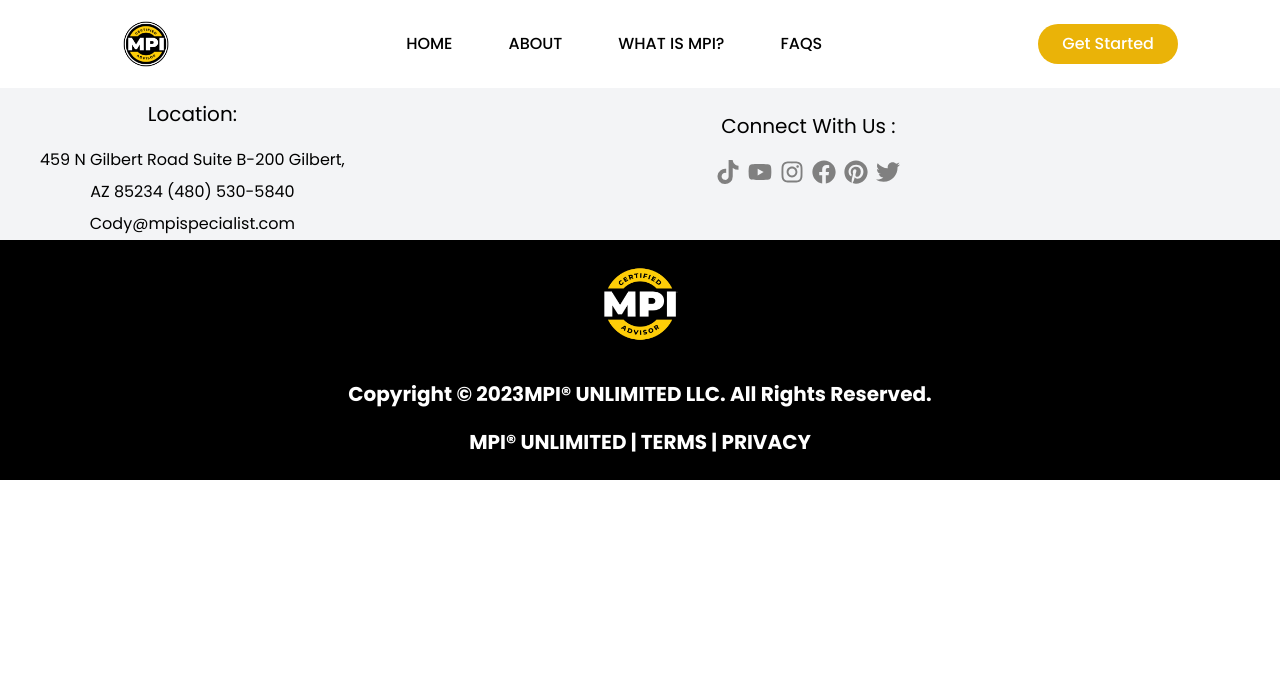
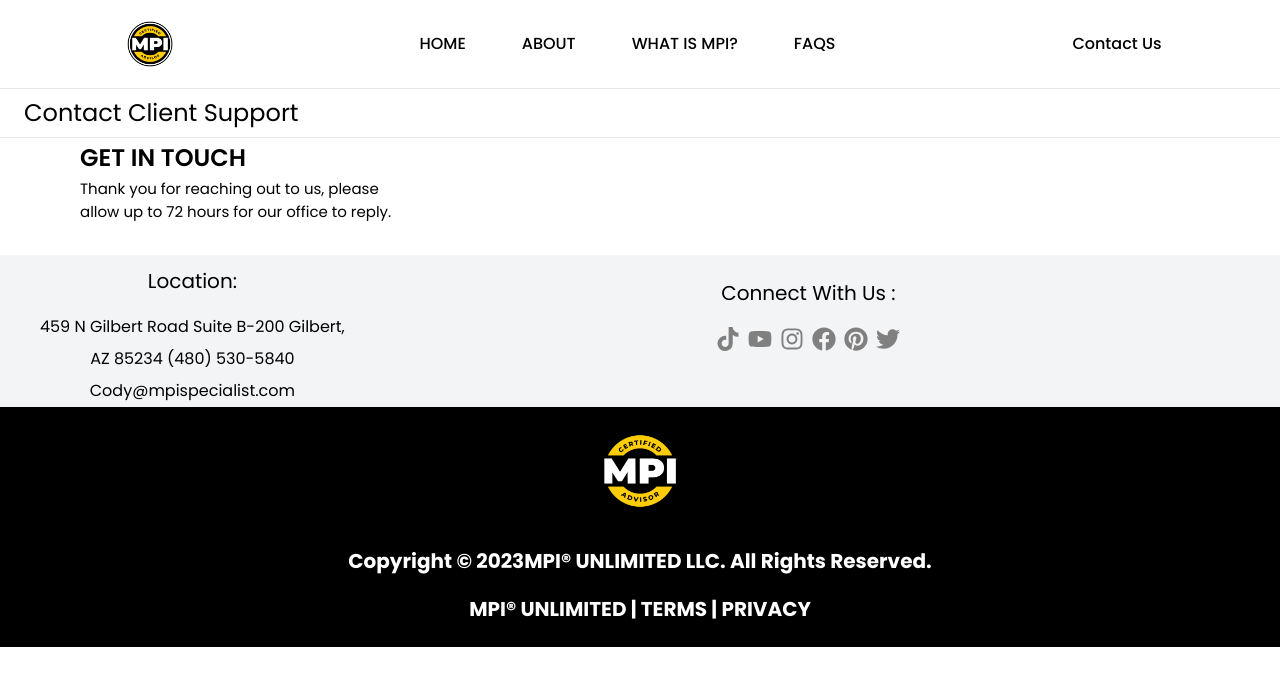
Before and after one commit to boymeetsblockchain/mpi, a React (Create React App) app: page /clientsupport in a window 1280 px wide. Shown: the top 686 px of the page. Built offline with nearby package versions, Linux system fonts and the light colour scheme.

Commit message:
working on the contact page

```diff
--- a/public/index.html
+++ b/public/index.html
@@ -24,7 +24,7 @@
       work correctly both with client-side routing and a non-root public URL.
       Learn how to configure a non-root public URL by running `npm run build`.
     -->
-    <title>React App</title>
+    <title>Mpi Unlimited</title>
   </head>
   <body>
     <noscript>You need to enable JavaScript to run this app.</noscript>
--- a/src/App.js
+++ b/src/App.js
@@ -8,6 +8,7 @@ import Intro from './pages/Intro';
 import MpiBook from './pages/MpiBook';
 import { BrowserRouter,Routes,Route } from 'react-router-dom';
 import MbiCalculator from './components/MbiCalculate';
+import ClientSupport from './pages/ClientSupport';
 
 function App() {
   return (
@@ -20,6 +21,7 @@ function App() {
         <Route  path='/introtompi' element={<Intro/>}/>
         <Route path='/mpicalculator' element={<MbiCalculator />} />
         <Route  path='/mpibook' element={<MpiBook/>}/>
+        <Route  path='/clientsupport' element={<ClientSupport/>}/>
       </Routes>
       <Footer/>
     </BrowserRouter>
--- /dev/null
+++ b/src/components/Navbar/ContactLinks.jsx
@@ -0,0 +1,78 @@
+import React, { useEffect, useState } from 'react'
+
+function NavLinks() {
+    const [clickedLink, setClickedLink] = useState(null);
+    const [isSubMenuOpen, setIsSubMenuOpen] = useState(false);
+
+    const links = [
+        {
+            name: 'Contact Us',
+            submenu: true,
+            sublink: [
+                { name: 'Client Support', link:'/clientsupport' },
+                { name: 'Mpi Unlimited',link:'/mpiunlimited' },
+                { name: 'Careers',link:'/career' },
+            ],
+        },
+
+    ];
+
+    const handleLinkClick = (link) => {
+        if (clickedLink === link.name){
+            setClickedLink(null)
+        }
+        else {
+            setClickedLink(link.name)
+        }
+    }
+
+  return (
+    <>
+    {
+        links.map(link=>(
+                <div className='px-3 text-left md:cursor-pointer group' key={link.name}>
+                <h1 className='py-7 text-semibold cursor-pointer' onClick={() => handleLinkClick(link)}>{link.name}</h1>
+                    <div className='hidden md:block'>
+                    {link.submenu && (
+                        <div className='absolute top-10 group-hover:block hover:block hover:md:block hidden'>
+                            <div className="py-3">
+                                <div className="w-4 h-4 left-3 absolute mt-1 bg-white rotate-45"></div>
+                            </div>
+                            <div className='bg-white p-3.5'>
+                                <div className='' onClick={() => link.submenu = false}>
+                                    {link.sublink.map((mysublinks) => (
+                                        <div className='bg-gray-100 hover:bg-gray-200 text-center flex flex-col px-3' key={mysublinks.name}>
+                                            <h1 className='text-sm hover:text-yellow-500 my-2.5' on><a href={mysublinks.link}>{mysublinks.name}</a></h1>
+
+                                            <hr />
+                                        </div>
+                                    ))}
+                                </div>
+                            </div>
+                        </div>
+                    )}
+                    </div>
+                    <div className='md:hidden '>
+                    {clickedLink === link.name && link.submenu && (
+                        <div className="bg-white p-3.5">
+                            {link.sublink.map((mysublinks) => (
+                                <div className="bg-gray-100 hover:bg-gray-200 text-center flex flex-col px-3 cursor-pointer" key={mysublinks.name}>
+                                    <h1 className="text-sm hover:text-yellow-500 my-2.5"><a href={mysublinks.link}>{mysublinks.name}</a></h1>
+                                    <hr />
+                                </div>
+                            ))}
+                        </div>
+                    )}
+                    </div>
+                </div>
+        ))
+
+    }
+   {
+
+   }
+    </>
+  )
+}
+
+export default NavLinks
--- a/src/components/Navbar/Navbar.jsx
+++ b/src/components/Navbar/Navbar.jsx
@@ -3,6 +3,7 @@ import logo from '../../assets/logo.png'
 import { Link } from 'react-router-dom'
 import NavLinks from './NavLinks'
 import ContactUs from '../ContactUs'
+import ContactLinks from './ContactLinks'
 import { useState } from 'react'
 function Navbar() {
      const [open ,setOpen] = useState(false)
@@ -23,7 +24,7 @@ function Navbar() {
           <NavLinks/>
         </ul>
         <div className='md:block hidden'>
-        <ContactUs/>
+        <ContactLinks/>
       </div>
         {/* Mobile nav */}
         <ul
@@ -38,7 +39,7 @@ function Navbar() {
           </li>
           <NavLinks/>
           <div className="py-5">
-            <ContactUs/>
+            <ContactLinks/>
           </div>
         </ul>
       </div>
--- /dev/null
+++ b/src/pages/ClientSupport.jsx
@@ -0,0 +1,22 @@
+import {FaPhone} from 'react-icons/fa'
+import{GiPositionMarker} from 'react-icons/gi'
+import {AiOutlineMail} from 'react-icons/ai'
+
+function ClientSupport() {
+  return (
+     <>
+      <hr />
+      <h1 className="ml-6 my-2 text-2xl">Contact Client Support</h1>
+       <hr />
+      <div className="client-form mx-20">
+        <div className="get-intouch mb-8">
+        <h1 className='text-2xl font-semibold my-1 '>GET IN TOUCH</h1>
+         < p className='text-[15px]'>Thank you for reaching out to us, please</ p>
+         < p className='text-[15px]'>allow up to 72 hours for our office to reply.</ p>
+        </div>
+      </div>
+     </>
+  )
+}
+
+export default ClientSupport
```
